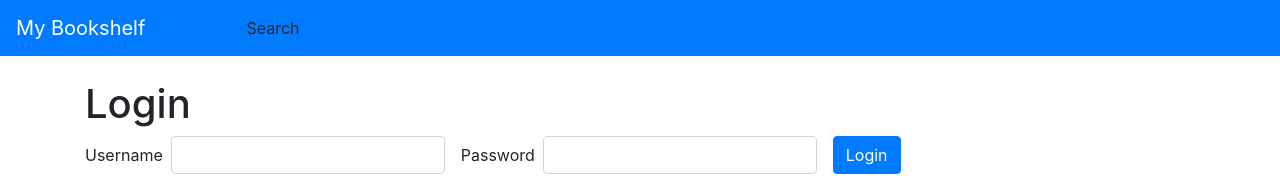
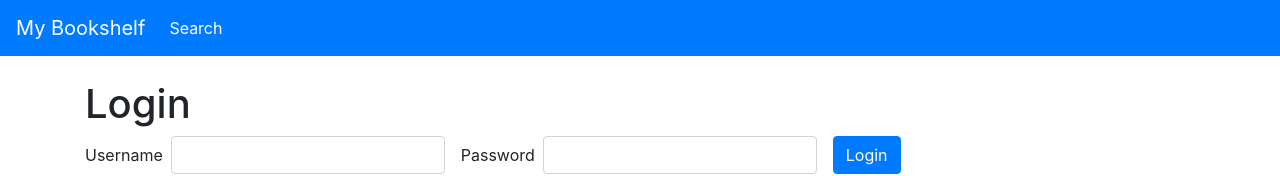
Before and after one commit to alyssabbell/book-shelf-app, a React (Create React App) app in the folder book-shelf/: page / in a window 1280 px wide. Shown: the top 176 px of the page. Built offline with nearby package versions, Linux system fonts and the light colour scheme.

Commit message:
fixed nav to link to search

```diff
--- a/book-shelf/src/components/navbar/NavBar.js
+++ b/book-shelf/src/components/navbar/NavBar.js
@@ -15,11 +15,13 @@ function NavBar() {
                     My Bookshelf
                 </NavLink>
 
-                <NavLink to="/Search" className="nav-link">
-                    Search
+                <ul class="navbar-nav mr-auto">
+                    <li class="nav-item active">
+                        <NavLink to="/Search" className="nav-link">
+                            Search
                 </NavLink>
-                <span>Search</span>
-
+                    </li>
+                </ul>
             </nav>
         </div>
     );
```
